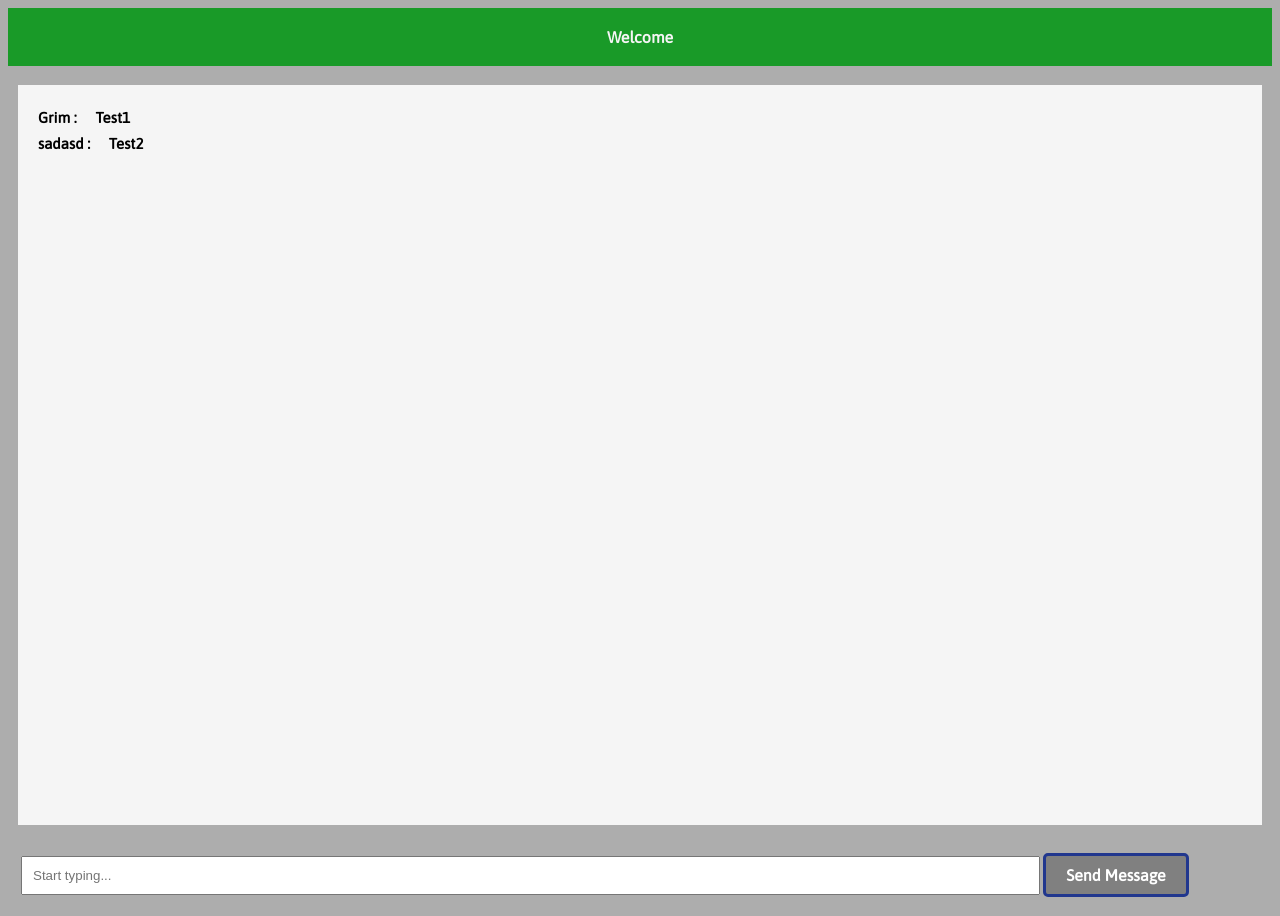
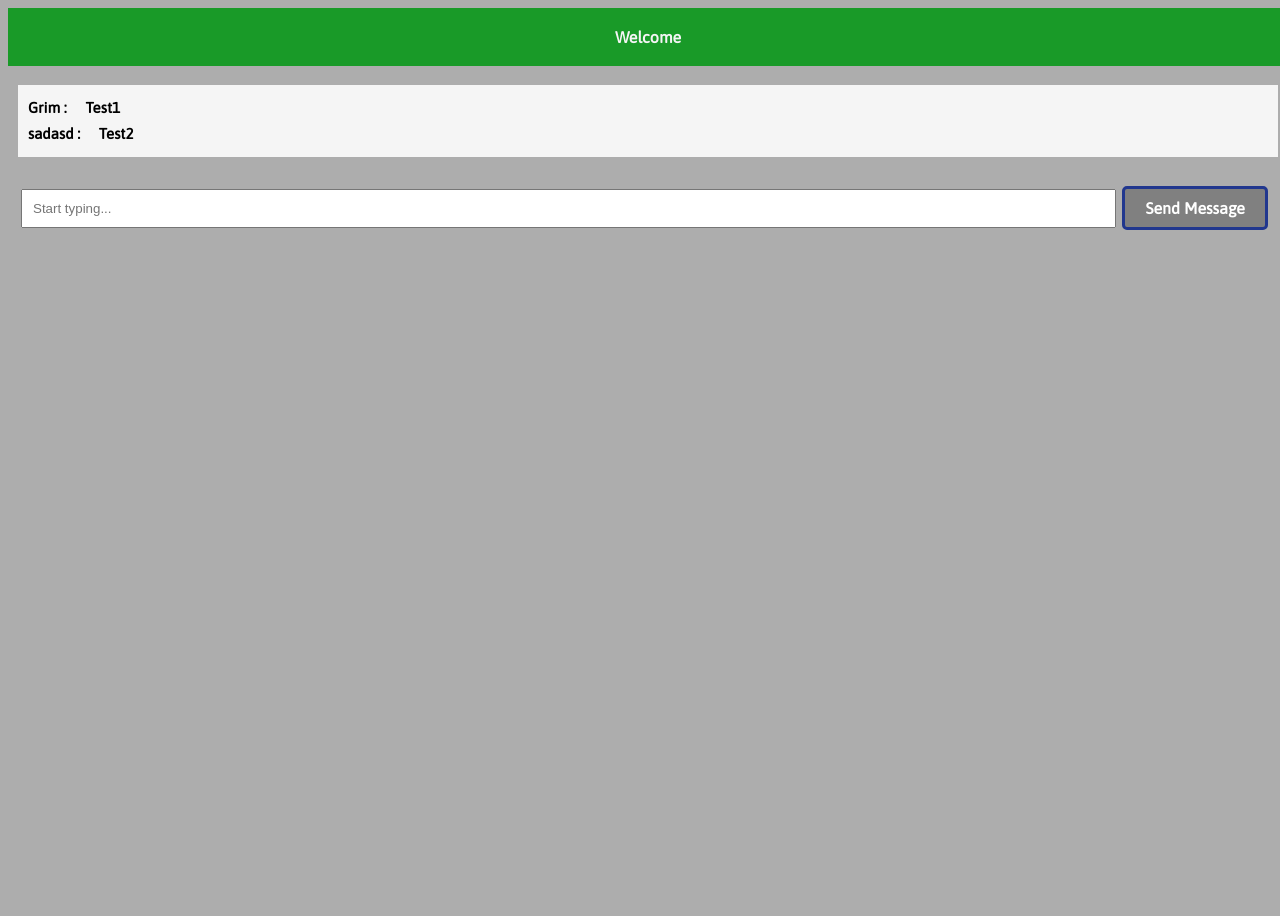
Before and after one commit to SidJain1412/Flask_SQL_Chat, a Flask app: template app/templates/chat.html in a window 1280 px wide. After the commit the page ends 230 px from the top, so only its background shows below. Run offline with Flask 2, Linux system fonts and the light colour scheme; the template is opened without the code that fills it: values that come from a table or form of the project are taken from there, others are empty; data comes from the database, SQL or seed files in the repository.

Commit message:
Changes to HTML and CSS, trying to make the send message input and button stick to the bottom, button right aligned. Routes updated for python 3

```diff
--- a/app/routes.py
+++ b/app/routes.py
@@ -1,5 +1,5 @@
 from flask import render_template, request
-from views import verify_username, get_all_messages
+from app.views import verify_username, get_all_messages
 from app import app
 
 
--- a/app/static/css/chatStyle.css
+++ b/app/static/css/chatStyle.css
@@ -3,6 +3,8 @@
 body{
 	background-color: #ADADAD;
   	font-family: Asap, sans-serif;
+  	height: 100%;
+  	width: 100%;
 }
 
 header {
@@ -12,22 +14,27 @@ header {
 	font-weight: bold;
 	color: #F5F5F5;
 }
-
+article {
+    min-height: 100%;
+    display: grid;
+    grid-template-rows: auto 1fr auto;
+    grid-template-columns: 100%;
+}
 #message {
 	background: #F5F5F5;
-	margin: 10px;
-	padding: 20px;
+	padding: 10px;
 	font-size: 15px;
 	line-height: 175%;
-	margin-right:5px;
-	height: 700px;
+	margin-right: 10px;
 }
 
 #messageForm {
+	display: flex;
 	position:absolute;
    	bottom:0;
    	width:100%;
    	height:60px;
+   	padding: 10px;
 }
 
 #messagesInputDiv {
@@ -37,9 +44,9 @@ header {
 }
 
 #messageInput {
+	width: 85%;
 	padding: 10px;
 	margin-right: 20px;
-	width: 80%;
 	position: relative;
 	margin: 3px;
 }
@@ -57,7 +64,7 @@ header {
     font-size: 16px;
     cursor: pointer;
     border-radius: 5px;
-    display: inline-block;
+    margin-right: 10px;
 }
 
 #sendButton:hover {
--- a/app/templates/chat.html
+++ b/app/templates/chat.html
@@ -10,6 +10,7 @@
 	<header>
 		Welcome {{username}}
 	</header>
+	<article>
 		<div id="messagesDiv">
 			{% if messages %}
 				<h3>
@@ -20,12 +21,15 @@
 					</ul>
 				</h3>
 			{% endif %}
+		</div>
+		<footer>
 			<div id="messagesInputDiv">
 				<form class="messageForm" action = "/send_message" method="POST">
 					<input id = "messageInput" type="text" name="message" placeholder="Start typing...">
-				<button id = "sendButton">Send Message</button>
+					<button id = "sendButton"  style="position: absolute; right: 10px;">Send Message</button>
 				</form>
 			</div>
-	</div>
+		</footer>
+	</article>
 </body>
-</head>
+</html>
```
Lines whose indentation alone changed are shown as unchanged.
